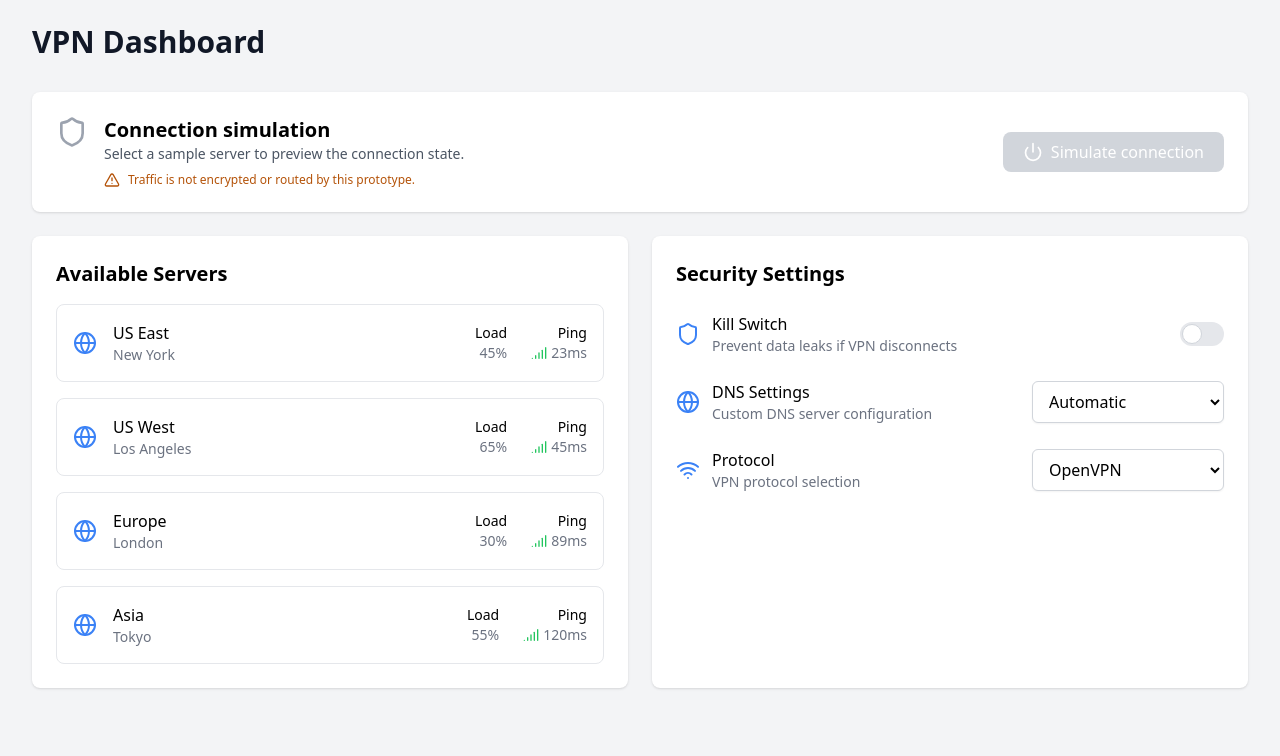
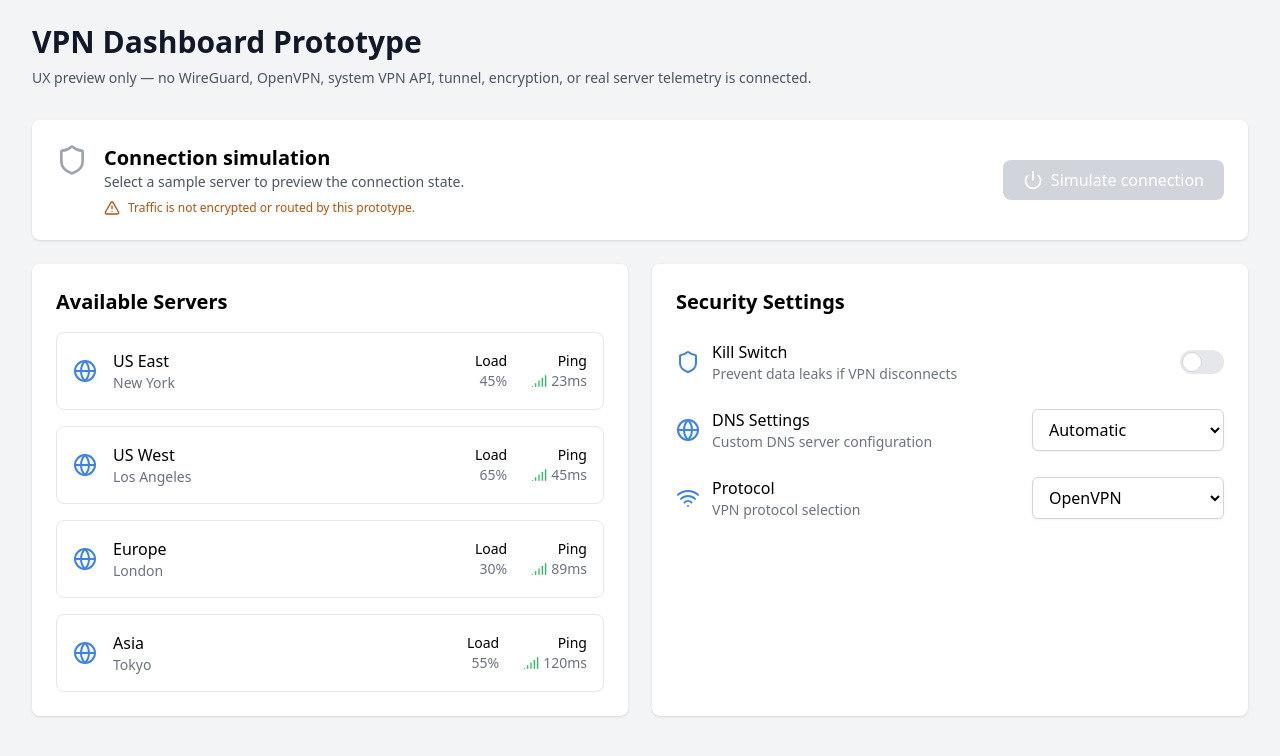
Before and after one commit to shikakker/VPNDASHBOARD, a React (Vite) app: page / in a window 1280 px wide. Both pictures are taken after a click on the button "Open demo dashboard". Shown: the top 756 px of the page. Built offline with nearby package versions, Linux system fonts and the light colour scheme.

Commit message:
fix: label dashboard as non-tunneling prototype

```diff
--- a/src/components/dashboard/Header.tsx
+++ b/src/components/dashboard/Header.tsx
@@ -2,6 +2,11 @@ import React from 'react';
 
 export function Header() {
   return (
-    <h1 className="text-3xl font-bold text-gray-900 mb-8">VPN Dashboard</h1>
+    <header className="mb-8">
+      <h1 className="text-3xl font-bold text-gray-900">VPN Dashboard Prototype</h1>
+      <p className="mt-2 text-sm text-gray-600">
+        UX preview only — no WireGuard, OpenVPN, system VPN API, tunnel, encryption, or real server telemetry is connected.
+      </p>
+    </header>
   );
 }
```
